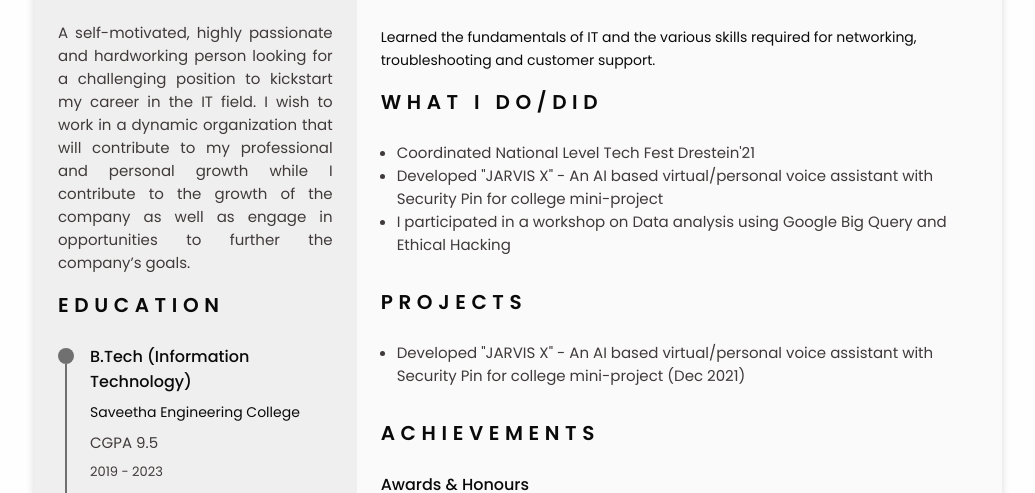
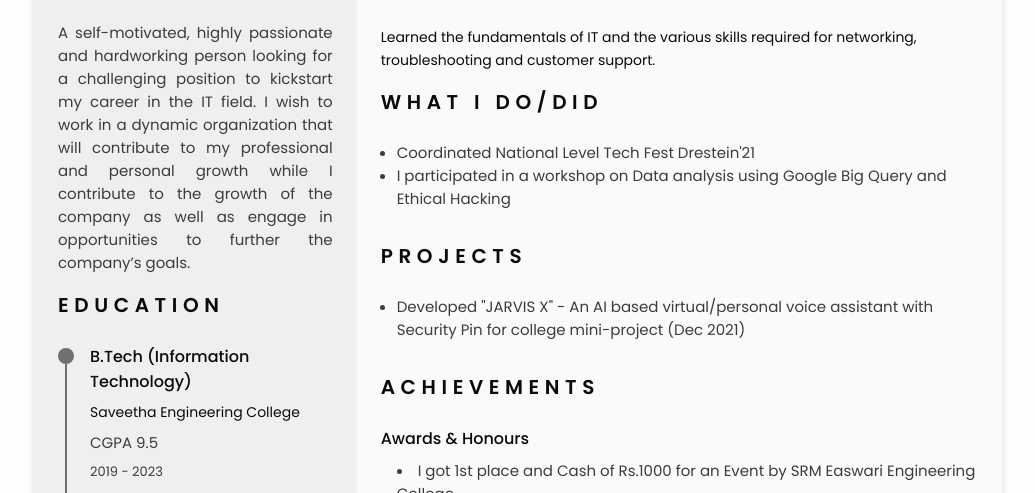
Before and after one commit to Sanjeev-11/Sanjeev-E-portfolio, a plain HTML site: page index.html in a window 1280 px wide. Shown: the part 607-1100 px from the top of the page, without its empty margins (122-1157 px from the left). Drawn offline with nearby package versions, Linux system fonts and the light colour scheme.

Commit message:
Update index.html

```diff
--- a/index.html
+++ b/index.html
@@ -302,7 +302,7 @@
                             <div>
                                 <ul style="list-style-type:disc">
                                     <li class = "li_what_i_do" class="profile__description">Coordinated National Level Tech Fest Drestein'21</li>
-                                    <li class = "li_what_i_do" class="profile__description">Developed "JARVIS X" - An AI based virtual/personal voice assistant with Security Pin for college mini-project</li>
+
 
                                     <li class = "li_what_i_do" class="profile__description">I participated in a workshop on Data analysis using Google Big Query and Ethical Hacking</li>
                                 </ul>
```
